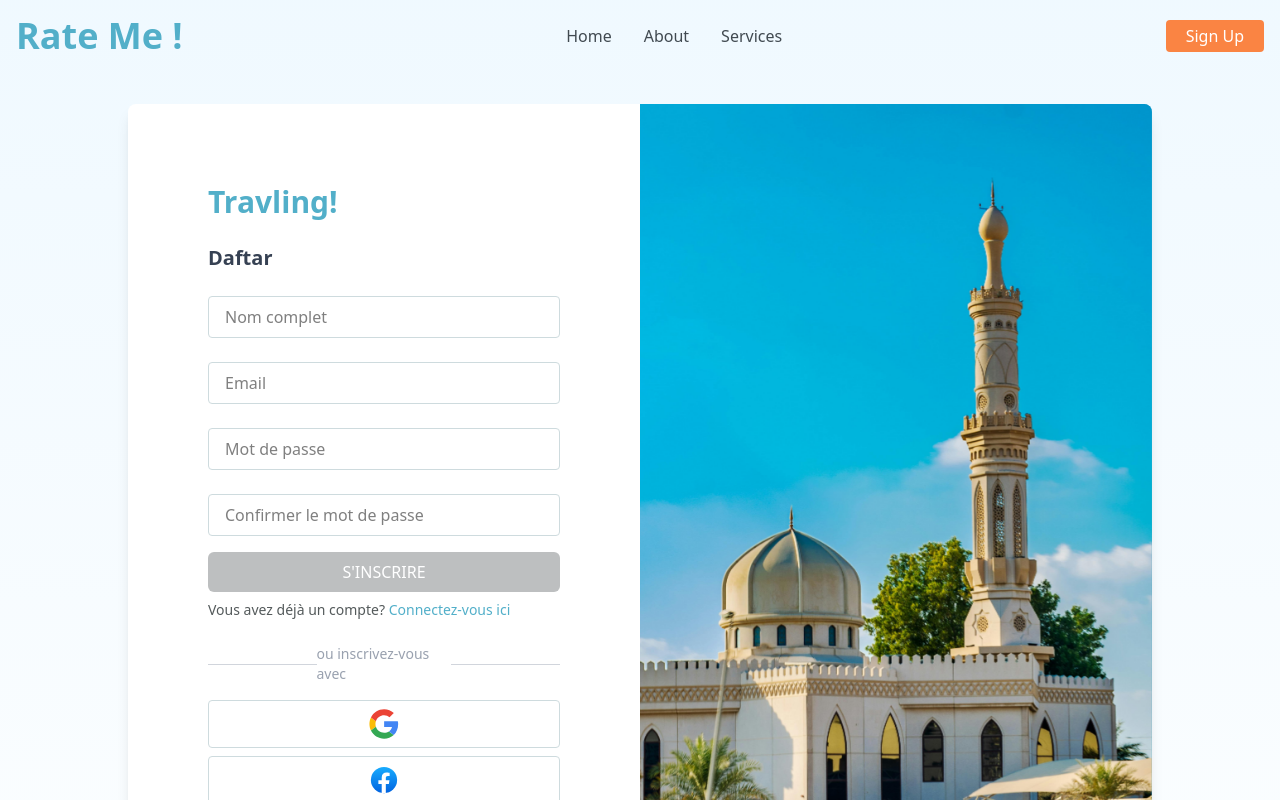
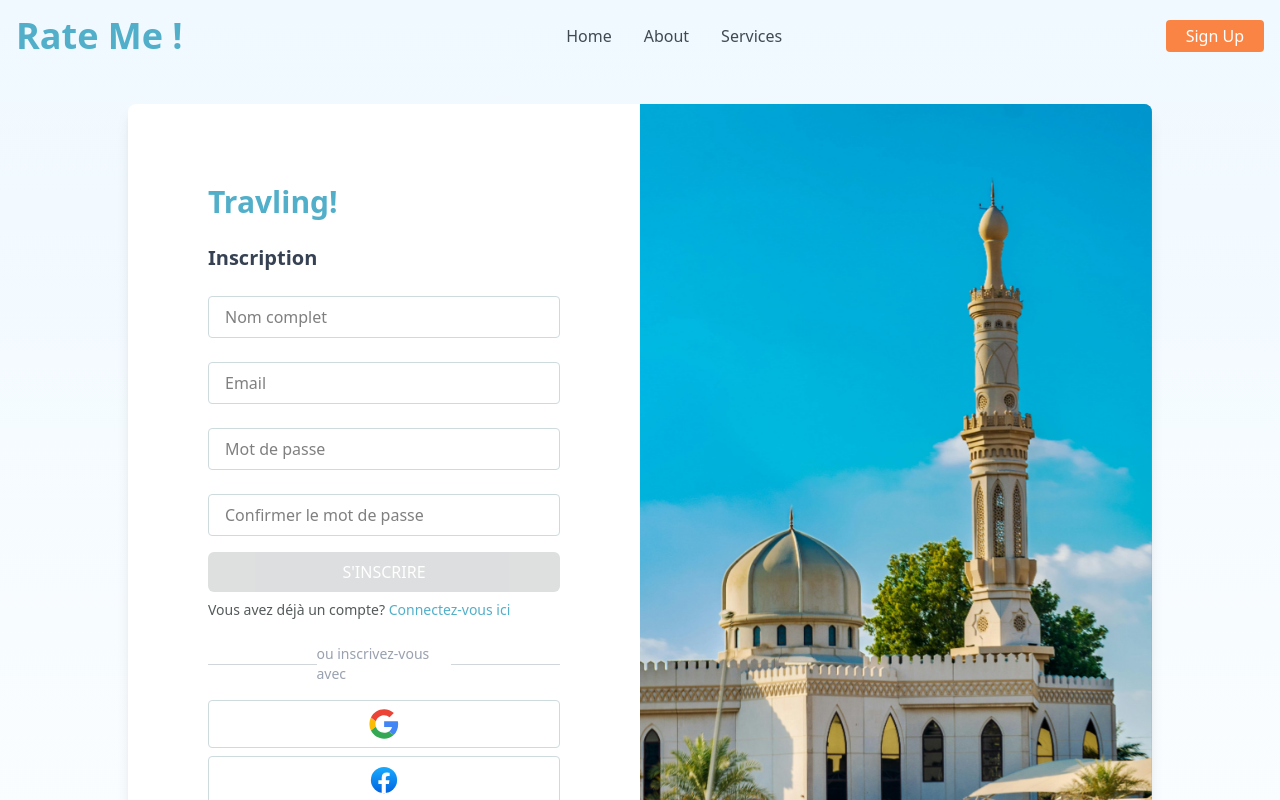
Before and after one commit to yassir5236/Rate-Me-Front, an Angular app: page /register in a window 1280 px wide. Shown: the top 800 px of the page. Built offline with nearby package versions, Linux system fonts and the light colour scheme.

Commit message:
adding the register fonctionality

```diff
--- a/src/app/app.config.ts
+++ b/src/app/app.config.ts
@@ -2,7 +2,9 @@ import { ApplicationConfig, provideZoneChangeDetection } from '@angular/core';
 import { provideRouter } from '@angular/router';
 
 import { routes } from './app.routes';
+import { provideHttpClient } from '@angular/common/http'; // Add this import
 
 export const appConfig: ApplicationConfig = {
-  providers: [provideZoneChangeDetection({ eventCoalescing: true }), provideRouter(routes)]
+  providers: [provideZoneChangeDetection({ eventCoalescing: true }), provideRouter(routes),provideHttpClient(), // Add this line to provide HttpClient
+  ]
 };
--- a/src/app/register/register.component.html
+++ b/src/app/register/register.component.html
@@ -1,61 +1,84 @@
 <div class="flex min-h-screen items-center justify-center py-8">
-  <div
-    class="flex w-full max-w-5xl bg-white shadow-lg rounded-lg overflow-hidden"
-  >
-    <!-- Section gauche : Formulaire d'inscription -->
+    <div class="flex w-full max-w-5xl bg-white shadow-lg rounded-lg overflow-hidden">
       <div class="w-1/2 p-20">
         <h1 class="text-3xl font-bold text-[#52AFC9]">Travling!</h1>
+        <h2 class="mt-6 text-xl font-semibold text-gray-700">Inscription</h2>
 
-      <h2 class="mt-6 text-xl font-semibold text-gray-700">Daftar</h2>
-
-      <form class="mt-4">
+        <form [formGroup]="registerForm" (ngSubmit)="onSubmit()" class="mt-4">
           <div>
             <input
               type="text"
+              formControlName="username"
               class="w-full px-4 py-2 mt-2 border border-[#cedbde] rounded focus:outline-none focus:ring-2 focus:ring-[#52AFC9]"
               placeholder="Nom complet"
             />
+            @if (registerForm.controls['username'].invalid && registerForm.controls['username'].touched) {
+                <div class="text-red-500 text-sm">Nom requis (min. 2 caractères).</div>
+            }
           </div>
 
           <div class="mt-4">
             <input
               type="email"
+              formControlName="email"
               class="w-full px-4 py-2 mt-2 border border-[#cedbde] rounded focus:outline-none focus:ring-2 focus:ring-[#52AFC9]"
               placeholder="Email"
             />
+            @if (registerForm.controls['email'].invalid && registerForm.controls['email'].touched) {
+              <div class="text-red-500 text-sm">Email invalide.</div>
+            }
           </div>
 
           <div class="mt-4">
             <input
               type="password"
+              formControlName="password"
               class="w-full px-4 py-2 mt-2 border border-[#cedbde] rounded focus:outline-none focus:ring-2 focus:ring-[#52AFC9]"
               placeholder="Mot de passe"
             />
+            @if (registerForm.controls['password'].invalid && registerForm.controls['password'].touched) {
+              <div class="text-red-500 text-sm">Min. 6 caractères.</div>
+            }
           </div>
 
           <div class="mt-4">
             <input
               type="password"
+              formControlName="confirmPassword"
               class="w-full px-4 py-2 mt-2 border border-[#cedbde] rounded focus:outline-none focus:ring-2 focus:ring-[#52AFC9]"
               placeholder="Confirmer le mot de passe"
             />
+            @if (registerForm.controls['confirmPassword'].invalid && registerForm.controls['confirmPassword'].touched) {
+              <div class="text-red-500 text-sm">Confirmation requise.</div>
+            }
           </div>
 
-        <button class="w-full bg-[#bdbfc0] text-white py-2 rounded-md mt-4">
+          @if (errorMessage) {
+            <div class="text-red-500 text-sm mt-2">{{ errorMessage }}</div>
+          }
+
+          <button
+            type="submit"
+            [disabled]="registerForm.invalid || isLoading"
+            class="w-full bg-[#bdbfc0] text-white py-2 rounded-md mt-4 disabled:opacity-50 hover:bg-gray-500"
+          >
+            @if (isLoading) {
+              Inscription...
+            } @else {
               S'INSCRIRE
+            }
           </button>
 
           <div class="mt-2 text-sm text-[#545a5b]">
             Vous avez déjà un compte?
             <a routerLink="/login" class="text-[#52AFC9]">Connectez-vous ici</a>
           </div>
-      </form>
-
           <div class="mt-6 flex items-center justify-between">
             <hr class="w-1/3 border-gray-300" />
             <span class="text-gray-400 text-sm">ou inscrivez-vous avec</span>
             <hr class="w-1/3 border-gray-300" />
           </div>
+        </form>
 
         <div class="mt-4">
           <button
@@ -126,8 +149,6 @@
           © 2021 Travling. All Rights Reserved
         </p>
       </div>
-
-    <!-- Section droite : Image + Texte -->
       <div class="w-1/2 bg-[#52AFC9] flex items-center justify-center relative">
         <img
           src="/assets/pexels-beingsanshots-6507074.jpg"
@@ -142,7 +163,6 @@
             Join us and start your journey today!
           </h2>
 
-        <!-- Pagination -->
           <div class="absolute bottom-6 flex space-x-2">
             <span class="w-3 h-3 bg-white rounded-full"></span>
             <span class="w-3 h-3 bg-gray-300 rounded-full"></span>
--- a/src/app/register/register.component.ts
+++ b/src/app/register/register.component.ts
@@ -1,12 +1,50 @@
 import { Component } from '@angular/core';
-import { RouterLink } from '@angular/router';
+import { FormBuilder, FormGroup, ReactiveFormsModule, Validators } from '@angular/forms';
+import { Router, RouterLink } from '@angular/router';
+import { AuthService } from '../services/auth.service';
 
 @Component({
   selector: 'app-register',
-  imports: [RouterLink],
+  standalone: true,
+  imports: [RouterLink, ReactiveFormsModule], // No need for CommonModule
   templateUrl: './register.component.html',
-  styleUrl: './register.component.css'
+  styleUrls: ['./register.component.css'],
 })
 export class RegisterComponent {
+  registerForm: FormGroup;
+  isLoading = false;
+  errorMessage: string | null = null;
 
+  constructor(private fb: FormBuilder, private authService: AuthService) {
+    this.registerForm = this.fb.group({
+      username: ['', [Validators.required, Validators.minLength(2)]],
+      email: ['', [Validators.required, Validators.email]],
+      password: ['', [Validators.required, Validators.minLength(6)]],
+      confirmPassword: ['', [Validators.required]],
+    });
+  }
+
+  onSubmit() {
+    if (this.registerForm.invalid) return;
+
+    const { username, email, password, confirmPassword } = this.registerForm.value;
+
+    if (password !== confirmPassword) {
+      this.errorMessage = 'Les mots de passe ne correspondent pas.';
+      return;
+    }
+
+    this.isLoading = true;
+    this.authService.register({ username, email, password }).subscribe({
+      next: (response) => {
+        alert('Inscription réussie !');
+        console.log('Inscription réussie !', response);
+        this.isLoading = false;
+      },
+      error: (err) => {
+        this.errorMessage = err.error || 'Une erreur est survenue.';
+        this.isLoading = false;
+      },
+    });
+  }
 }
--- /dev/null
+++ b/src/app/services/auth.service.ts
@@ -0,0 +1,16 @@
+import { Injectable } from '@angular/core';
+import { HttpClient } from '@angular/common/http';
+import { Observable } from 'rxjs';
+
+@Injectable({
+  providedIn: 'root'
+})
+export class AuthService {
+  private apiUrl = 'http://localhost:8081/api/public'; // URL du backend
+
+  constructor(private http: HttpClient) {}
+
+  register(user: any): Observable<any> {
+    return this.http.post(`${this.apiUrl}/register`, user);
+  }
+}
```
Lines whose indentation alone changed are shown as unchanged.
